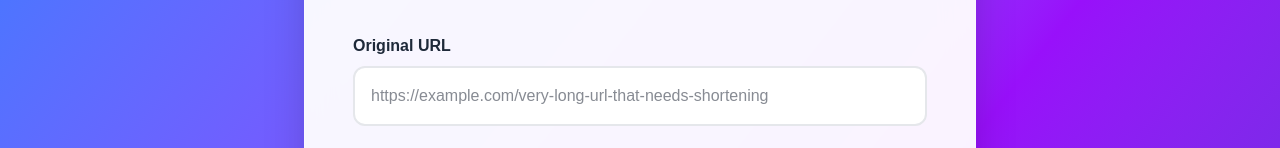
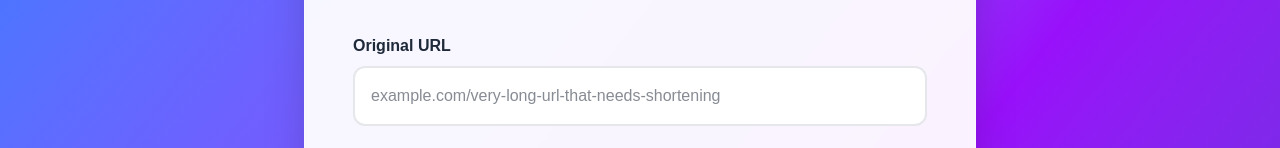
Before and after one commit to JohnBPerkins/url-shortener, a Next.js app in the folder frontend/: page / in a window 1280 px wide. Shown: the part 254-402 px from the top of the page. Built offline with nearby package versions, Linux system fonts and the light colour scheme; no server answers.

Commit message:
fix: frontend UI and URL validation issues

```diff
--- a/frontend/src/components/UrlShortener.tsx
+++ b/frontend/src/components/UrlShortener.tsx
@@ -11,6 +11,8 @@ interface ErrorResponse {
   error: string;
 }
 
+const urlRegex = /^(?:https?:\/\/)?[A-Za-z0-9](?:[A-Za-z0-9-]{0,61}[A-Za-z0-9])?(?:\.[A-Za-z0-9](?:[A-Za-z0-9-]{0,61}[A-Za-z0-9])?)*\.[A-Za-z]{2,6}(?::\d{1,5})?(?:[/?#][^\s]*)?$/;
+
 export function UrlShortener() {
   const [url, setUrl] = useState('');
   const [shortenedUrl, setShortenedUrl] = useState('');
@@ -23,6 +25,12 @@ export function UrlShortener() {
 
     setShowResult(false);
     setError('');
+
+    if (!urlRegex.test(url)) {
+      setError('Please enter a valid URL (e.g., example.com or https://example.com)');
+      return;
+    }
+
     setIsLoading(true);
 
     try {
@@ -81,12 +89,12 @@ export function UrlShortener() {
             Original URL
           </label>
           <input
-            type="url"
+            type="text"
             id="url"
             value={url}
             onChange={(e) => setUrl(e.target.value)}
             className="w-full p-4 border-2 border-gray-200 rounded-xl text-base transition-all duration-300 bg-white text-gray-900 focus:outline-none focus:border-blue-500 focus:shadow-lg focus:-translate-y-0.5"
-            placeholder="https://example.com/very-long-url-that-needs-shortening"
+            placeholder="example.com/very-long-url-that-needs-shortening"
             required
             suppressHydrationWarning={true}
           />
@@ -105,7 +113,7 @@ export function UrlShortener() {
         <div className="mt-8 p-6 bg-gradient-to-r from-green-50 to-green-100 rounded-xl border-l-4 border-green-500 animate-in slide-in-from-bottom-4 duration-500">
           <div className="font-semibold text-green-700 mb-2">Your shortened URL:</div>
           <div className="bg-white p-4 rounded-lg border border-green-200 font-mono break-all flex justify-between items-center gap-4">
-            <span>{shortenedUrl}</span>
+            <span className="text-gray-900 font-semibold">{shortenedUrl}</span>
             <button
               onClick={copyToClipboard}
               className="bg-green-500 text-white border-none px-4 py-2 rounded-md cursor-pointer text-sm transition-all duration-300 hover:bg-green-600 min-w-[60px]"
```
Also changed, not shown: 1 other file (tests, documents, lock files or other folders).
